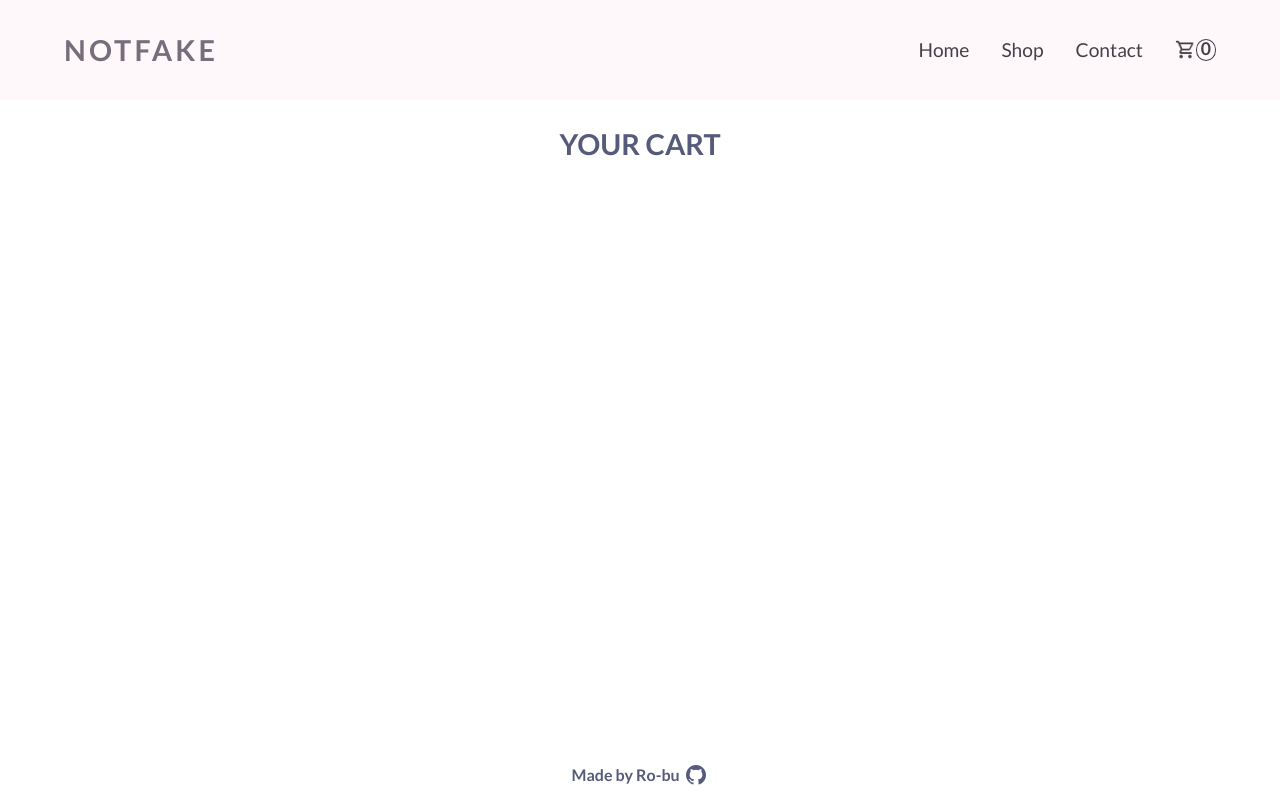
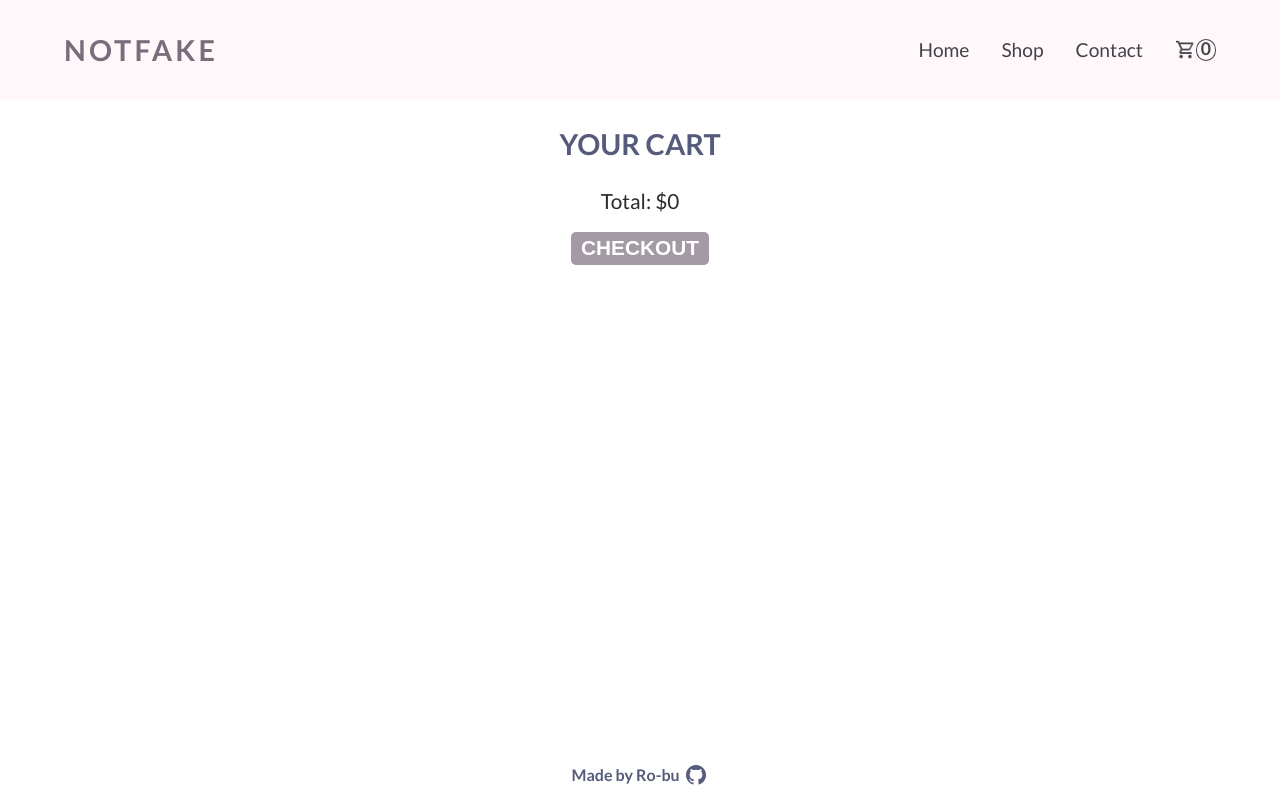
Before and after one commit to Ro-bu/react-shopping-cart, a React (Create React App) app: page /cart in a window 1280 px wide. Built offline with nearby package versions, Linux system fonts and the light colour scheme.

Commit message:
added cart subtotal

```diff
--- a/src/Cart.js
+++ b/src/Cart.js
@@ -6,6 +6,8 @@ import ProductData from "./components/ProductData";
 
 function Cart(props) {
 
+    let subtotal = 0;
+
     let cartLines = props.shoppingCart.map((item) => {
         let correctData
         ProductData.forEach((product)=> {
@@ -13,7 +15,7 @@ function Cart(props) {
                 correctData = {...product}
             }
         })
-        console.log(correctData);
+        subtotal = subtotal + item.qty * correctData.price;
         return(
             <CartProductLine
                 qty={item.qty}
@@ -31,6 +33,10 @@ function Cart(props) {
             <div className="cart-container">
                 <h2 className="cart-title">YOUR CART</h2>
                 {cartLines}
+                <div className="cart-subtotal-and-buttons">
+                    <p className="cart-subtotal">{"Total: $" + subtotal}</p>
+                    <button type="button" className="main-button">CHECKOUT</button>
+                </div>
             </div>
             <Footer />
         </div>
--- a/src/styles.css
+++ b/src/styles.css
@@ -447,7 +447,17 @@ nav li a:hover{
     border-bottom: 5px solid transparent;
     border-left: 8px solid #FFF8FB;
 }
-
+.cart-subtotal-and-buttons {
+    display: flex;
+    justify-content: center;
+    align-items: center;
+    gap: 20px;
+    flex-direction: column;
+}
+.cart-subtotal {
+    font-size: 1.3rem;
+    color: #2d292e;
+}
 @media only screen and (min-width: 700px) {
     .contact-information {
         width: 400px;
```
